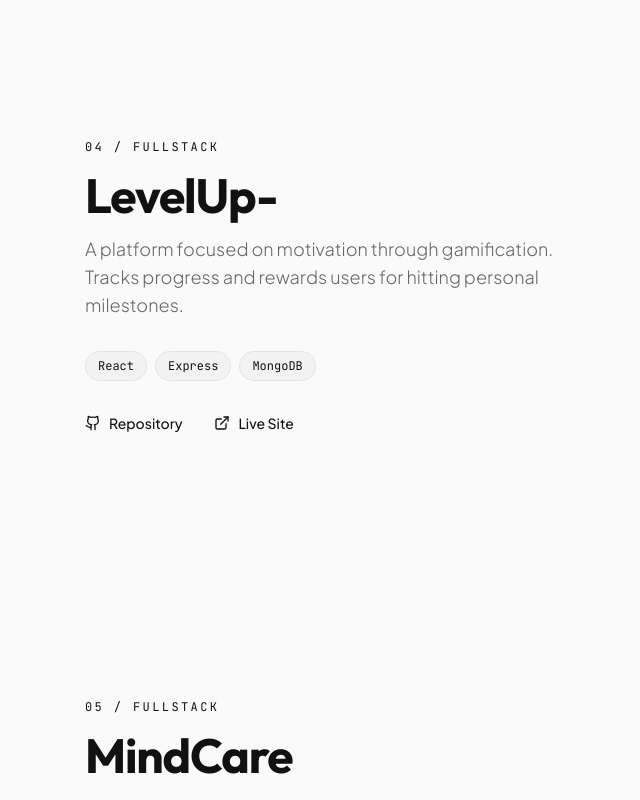
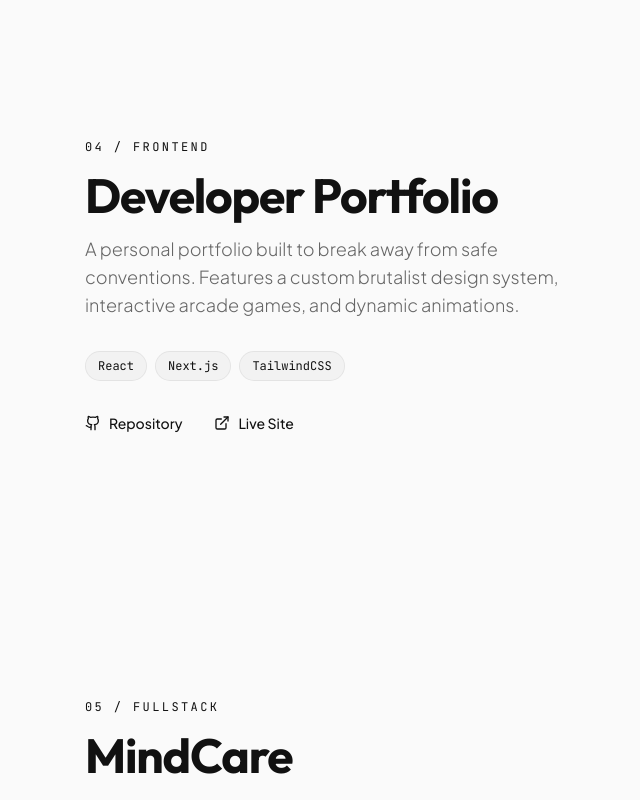
Before and after one commit to Rishabhworkspace/Adaptiv, a Next.js app: page /portfolio in a window 1280 px wide. Shown: the part 3340-4140 px from the top of the page, without its empty margins (587-1227 px from the left). Built offline with nearby package versions, Linux system fonts and the light colour scheme.

Commit message:
phase 3 completed

```diff
--- a/src/app/api/personalize/route.ts
+++ b/src/app/api/personalize/route.ts
@@ -19,6 +19,9 @@ const ResponseSchema = z.object({
     whyMe: WhyMeSchema,
 });
 
+// Simple in-memory cache to save AI costs on warm lambdas
+const responseCache = new Map<string, any>();
+
 export async function POST(req: Request) {
     try {
         const { company, role } = await req.json();
@@ -28,6 +31,12 @@ export async function POST(req: Request) {
                 { error: "Missing company or role parameters" },
                 { status: 400 }
             );
+        }
+
+        const cacheKey = `${company.trim().toLowerCase()}-${role.trim().toLowerCase()}`;
+        if (responseCache.has(cacheKey)) {
+            console.log(`[Cache Hit] Returning cached personalization for: ${cacheKey}`);
+            return NextResponse.json(responseCache.get(cacheKey));
         }
 
         const baseData = JSON.stringify({
@@ -65,12 +74,16 @@ export async function POST(req: Request) {
             })),
         }));
 
-        return NextResponse.json({
+        const responseData = {
             profile: object.profile,
             projects: mergedProjects,
             skills: sanitizedSkills,
             whyMe: object.whyMe,
-        });
+        };
+
+        responseCache.set(cacheKey, responseData);
+
+        return NextResponse.json(responseData);
     } catch (error) {
         console.error("[AI Personalization Error]", error);
         return NextResponse.json(
--- a/src/app/globals.css
+++ b/src/app/globals.css
@@ -63,6 +63,33 @@ body {
 ::selection {
   background: var(--text-primary);
   color: var(--bg-primary);
+}
+
+/* Custom Creative Scrollbar */
+::-webkit-scrollbar {
+  width: 12px;
+  height: 12px;
+}
+
+::-webkit-scrollbar-track {
+  background: var(--bg-primary);
+  border-left: 1px dashed var(--border-strong);
+}
+
+::-webkit-scrollbar-thumb {
+  background: var(--text-primary);
+  border: 3px solid var(--bg-primary);
+  border-radius: 0;
+  /* Blocky, raw look */
+  transition: background 0.3s ease;
+}
+
+::-webkit-scrollbar-thumb:hover {
+  background: var(--accent);
+}
+
+::-webkit-scrollbar-corner {
+  background: var(--bg-primary);
 }
 
 h1,
--- a/src/components/layout/Footer.tsx
+++ b/src/components/layout/Footer.tsx
@@ -1,57 +1,56 @@
 import profileData from "@/data/profile.json";
-import { Github, Linkedin, Instagram, Mail, Code2, Phone } from "lucide-react";
+import { Github, Linkedin, Instagram, Mail, Code2 } from "lucide-react";
 
 export function Footer() {
     return (
-        <footer className="border-t border-black/10 dark:border-white/10 py-12 mt-24 sm:mt-32">
-            <div className="container-custom flex flex-col items-center sm:items-start gap-8 sm:gap-12">
-                <div className="flex flex-col md:flex-row justify-between items-center md:items-start w-full gap-8">
-                    {/* Brand / Quote */}
-                    <div className="flex flex-col items-center md:items-start text-center md:text-left">
-                        <span className="font-bold text-xl tracking-tight mb-2 text-primary">{profileData.name}.</span>
-                        <p className="text-secondary text-sm max-w-sm">
-                            Designing for the future with the raw aesthetics of the past. Building products that refuse to be boring.
-                        </p>
-                    </div>
+        <footer className="border-t border-black/10 dark:border-white/10 pt-8 pb-28 mt-24">
+            <div className="container-custom flex flex-col md:flex-row justify-between items-center gap-6">
 
-                    {/* Contact Info */}
-                    <div className="flex flex-col gap-4 text-sm font-mono text-secondary hover:[&_a]:text-accent">
-                        <a href={`mailto:${profileData.email}`} className="flex items-center justify-center md:justify-end gap-3 transition-colors">
-                            <span>{profileData.email}</span>
-                            <Mail size={16} />
-                        </a>
-                    </div>
+                {/* Brand / Copyright */}
+                <div className="flex flex-col items-center md:items-start text-center md:text-left">
+                    <span className="font-bold text-lg tracking-tight text-primary transition-colors hover:text-accent">
+                        {profileData.name}.
+                    </span>
+                    <p className="text-secondary/70 text-xs font-mono mt-1">
+                        © {new Date().getFullYear()} // SYSTEM_END
+                    </p>
                 </div>
 
-                <div className="w-full h-px bg-black/5 dark:bg-white/5"></div>
-
-                <div className="flex flex-col-reverse sm:flex-row justify-between items-center w-full gap-6 text-xs font-mono text-secondary/70">
-                    <p>© {new Date().getFullYear()} {profileData.name} // SYSTEM_END</p>
+                {/* Links */}
+                <div className="flex flex-col sm:flex-row items-center gap-6 sm:gap-8">
+                    <a
+                        href={`mailto:${profileData.email}`}
+                        className="text-sm font-mono text-secondary hover:text-accent transition-colors flex items-center gap-2"
+                    >
+                        <Mail size={16} />
+                        <span>{profileData.email}</span>
+                    </a>
 
                     {/* Socials */}
-                    <div className="flex gap-2 items-center">
+                    <div className="flex gap-4 items-center">
                         {profileData.links.github && (
-                            <a href={profileData.links.github} target="_blank" rel="noopener noreferrer" className="text-secondary hover:text-accent transition-colors p-2.5 hover:bg-black/5 dark:hover:bg-white/5 rounded-full" aria-label="GitHub">
+                            <a href={profileData.links.github} target="_blank" rel="noopener noreferrer" className="text-secondary hover:text-accent transition-colors" aria-label="GitHub">
                                 <Github size={18} />
                             </a>
                         )}
                         {profileData.links.linkedin && (
-                            <a href={profileData.links.linkedin} target="_blank" rel="noopener noreferrer" className="text-secondary hover:text-accent transition-colors p-2.5 hover:bg-black/5 dark:hover:bg-white/5 rounded-full" aria-label="LinkedIn">
+                            <a href={profileData.links.linkedin} target="_blank" rel="noopener noreferrer" className="text-secondary hover:text-accent transition-colors" aria-label="LinkedIn">
                                 <Linkedin size={18} />
                             </a>
                         )}
                         {profileData.links.leetcode && (
-                            <a href={profileData.links.leetcode} target="_blank" rel="noopener noreferrer" className="text-secondary hover:text-accent transition-colors p-2.5 hover:bg-black/5 dark:hover:bg-white/5 rounded-full" aria-label="LeetCode">
+                            <a href={profileData.links.leetcode} target="_blank" rel="noopener noreferrer" className="text-secondary hover:text-accent transition-colors" aria-label="LeetCode">
                                 <Code2 size={18} />
                             </a>
                         )}
                         {profileData.links.instagram && (
-                            <a href={profileData.links.instagram} target="_blank" rel="noopener noreferrer" className="text-secondary hover:text-accent transition-colors p-2.5 hover:bg-black/5 dark:hover:bg-white/5 rounded-full" aria-label="Instagram">
+                            <a href={profileData.links.instagram} target="_blank" rel="noopener noreferrer" className="text-secondary hover:text-accent transition-colors" aria-label="Instagram">
                                 <Instagram size={18} />
                             </a>
                         )}
                     </div>
                 </div>
+
             </div>
         </footer>
     );
--- a/src/components/portfolio/PortfolioProvider.tsx
+++ b/src/components/portfolio/PortfolioProvider.tsx
@@ -53,7 +53,27 @@ export function PortfolioProvider({ children }: { children: React.ReactNode }) {
         setIsGenerating(true);
         setContext({ company, role });
 
+        const cacheKey = `portfolio-cache-${company.trim().toLowerCase()}-${role.trim().toLowerCase()}`;
+
         try {
+            // 1. Check client-side cache first (sessionStorage)
+            if (typeof window !== "undefined") {
+                const cached = sessionStorage.getItem(cacheKey);
+                if (cached) {
+                    const result = JSON.parse(cached);
+                    setData({
+                        profile: { ...defaultData.profile, ...result.profile },
+                        projects: result.projects || defaultData.projects,
+                        skills: result.skills || defaultData.skills,
+                        experience: defaultData.experience,
+                        whyMe: result.whyMe,
+                    });
+                    setIsGenerating(false);
+                    return;
+                }
+            }
+
+            // 2. Fetch from API
             const response = await fetch("/api/personalize", {
                 method: "POST",
                 headers: { "Content-Type": "application/json" },
@@ -63,6 +83,11 @@ export function PortfolioProvider({ children }: { children: React.ReactNode }) {
             if (!response.ok) throw new Error("Failed to personalize");
 
             const result = await response.json();
+
+            // 3. Save to client-side cache
+            if (typeof window !== "undefined") {
+                sessionStorage.setItem(cacheKey, JSON.stringify(result));
+            }
 
             setData({
                 profile: { ...defaultData.profile, ...result.profile },
--- a/src/data/projects.json
+++ b/src/data/projects.json
@@ -65,24 +65,24 @@
         ]
     },
     {
-        "id": "levelup",
-        "title": "LevelUp-",
-        "description": "Gamified platform for skill development and personal growth.",
-        "longDescription": "A platform focused on motivation through gamification. Tracks progress and rewards users for hitting personal milestones.",
+        "id": "portfolio",
+        "title": "Developer Portfolio",
+        "description": "A clean, high-contrast design experiment in Neo-Brutalism.",
+        "longDescription": "A personal portfolio built to break away from safe conventions. Features a custom brutalist design system, interactive arcade games, and dynamic animations.",
         "techStack": [
             "React",
-            "Express",
-            "MongoDB"
+            "Next.js",
+            "TailwindCSS"
         ],
         "category": [
-            "fullstack"
+            "frontend"
         ],
-        "liveUrl": "https://level-up-eight-mauve.vercel.app/",
-        "githubUrl": "https://github.com/Rishabhworkspace/LevelUp-",
-        "image": "/images/projects/levelup.png",
+        "liveUrl": "https://rishabhtripathi2903.vercel.app/",
+        "githubUrl": "https://github.com/Rishabhworkspace/Portfolio",
+        "image": "/images/projects/portfolio.png",
         "highlights": [
-            "Implemented gamification logic (points, badges, leaderboards)",
-            "Designed a dashboard for comprehensive progress tracking"
+            "Designed a custom Neo-Brutalist design system with high contrast and bold typography",
+            "Integrated interactive playground elements including classic arcade games"
         ]
     },
     {
```
Also changed, not shown: public/images/projects/portfolio.png (added).
